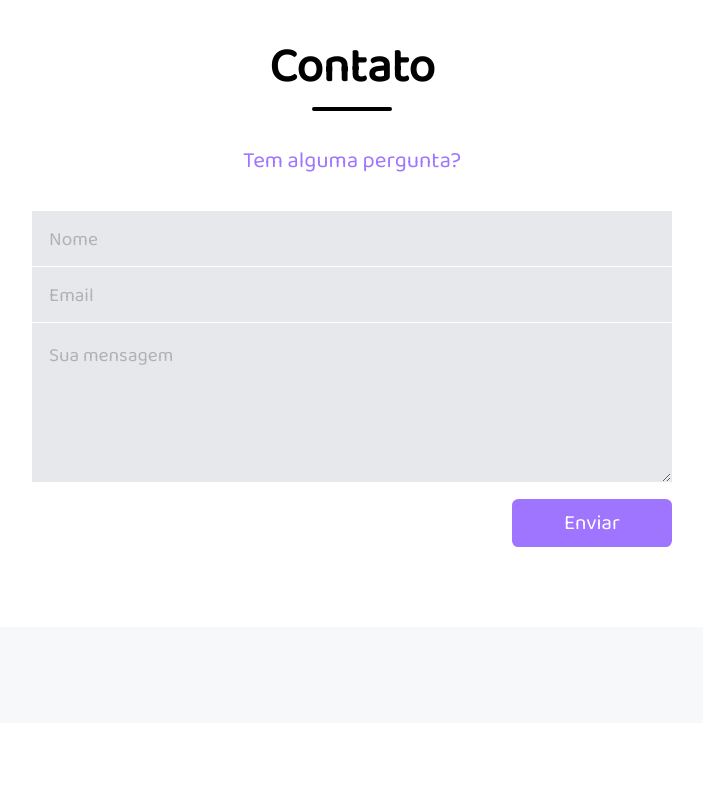
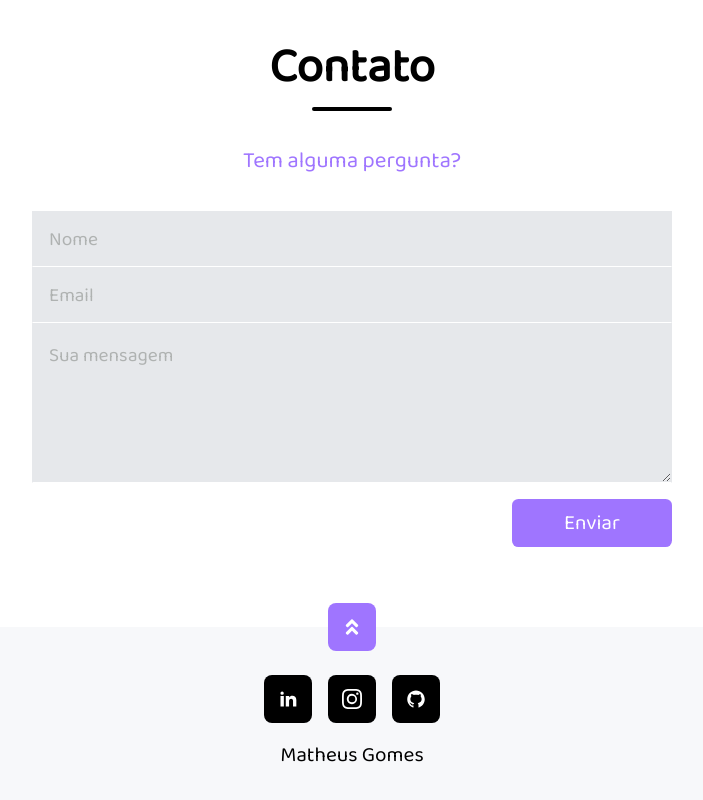
Before and after one commit to MatheusGomesRocha/portfolio, a React (Create React App) app: page / in a window 1280 px wide. Shown: the part 2580-3380 px from the top of the page, without its empty margins (288-991 px from the left). Before the commit the page ends 3303 px from the top, so only its background shows below. Built offline with nearby package versions, Linux system fonts and the light colour scheme; a web font is replaced by a local one.

Commit message:
Finalizando design do Component Footer

```diff
--- a/src/components/Footer/footer.module.scss
+++ b/src/components/Footer/footer.module.scss
@@ -4,5 +4,52 @@
     flex-direction: column;
     align-items: center;
     justify-content: center;
+    position: relative;
     padding: 3rem 0;
+
+    .toTopButton {
+        background-color: var(--purple);
+        display: flex;
+        align-items: center;
+        justify-content: center;
+        cursor: pointer;
+        position: absolute;
+        top: -1.5rem;
+        transition: 250ms;
+        width: 3rem;
+        height: 3rem;
+        border-radius: .5rem;
+
+        &:hover {
+            filter: brightness(0.8);
+        }
+    }
+
+    .socials {
+        display: flex;
+        align-items: center;
+        justify-content: space-between;
+        width: 11rem;
+
+        .socialsItem {
+            background-color: var(--black);
+            display: flex;
+            align-items: center;
+            justify-content: center;
+            cursor: pointer;
+            transition: 250ms;
+            width: 3rem;
+            height: 3rem;
+            border-radius: .5rem;
+
+            &:hover {
+                filter: brightness(0.7);
+            }
+        }
+    }
+
+    .name {
+        font-size: 1.3rem;
+        margin-top: 1rem;
+    }
 }
--- a/src/components/Footer/index.js
+++ b/src/components/Footer/index.js
@@ -1,11 +1,34 @@
 import React from "react";
+
+import { FaAngleDoubleUp } from 'react-icons/fa';
+import { RiLinkedinFill } from 'react-icons/ri';
+import { BsInstagram } from 'react-icons/bs';
+import { AiFillGithub } from 'react-icons/ai';
 
 import styles from './footer.module.scss';
 
 export default function Footer () {
     return(
         <div className={styles.container}>
+            <a href="#introduction" className={styles.toTopButton}>
+                <FaAngleDoubleUp color="#fff" size={20} />
+            </a>
 
+            <div className={styles.socials}>
+                <a target="_blank" href="https://www.linkedin.com/in/matheus-gomes-2a61a8190/" className={styles.socialsItem}>
+                    <RiLinkedinFill color="#fff" size={20} />
+                </a>
+
+                <a target="_blank" href="https://www.instagram.com/mattheeeeeus/" className={styles.socialsItem}>
+                    <BsInstagram color="#fff" size={20} />
+                </a>
+
+                <a target="_blank" href="https://github.com/MatheusGomesRocha" className={styles.socialsItem}>
+                    <AiFillGithub color="#fff" size={20} />
+                </a>
+            </div>
+
+            <span className={styles.name}>Matheus Gomes</span>
         </div>
     )
 }
--- a/src/components/Introduction/index.js
+++ b/src/components/Introduction/index.js
@@ -12,7 +12,7 @@ export default function Introduction () {
     }, []);
 
     return(
-        <div className={styles.container}>
+        <div id="introduction" className={styles.container}>
             <video ref={video} src={BackgroundVideo} muted loop/>
 
             <div className={styles.content}>
```
